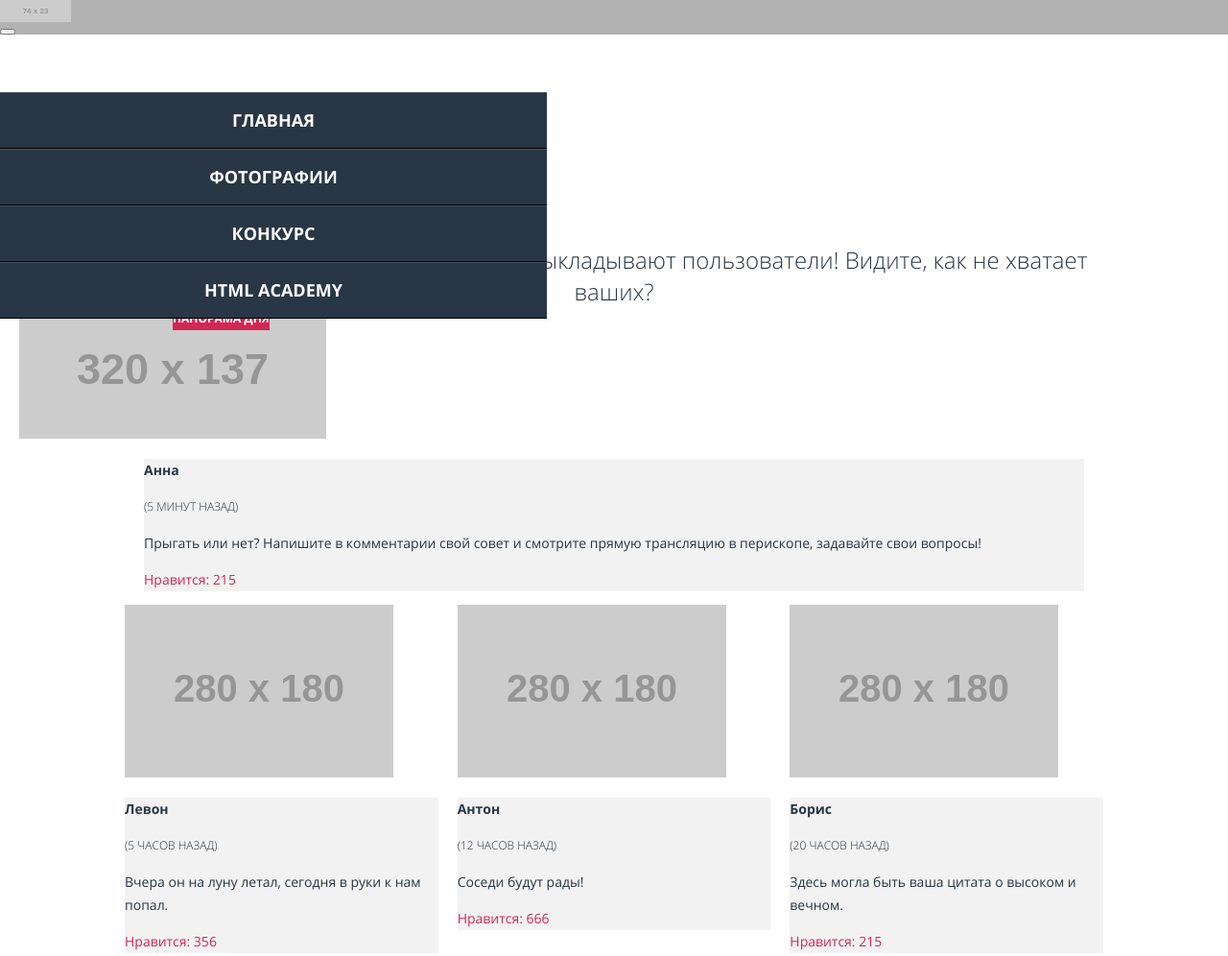
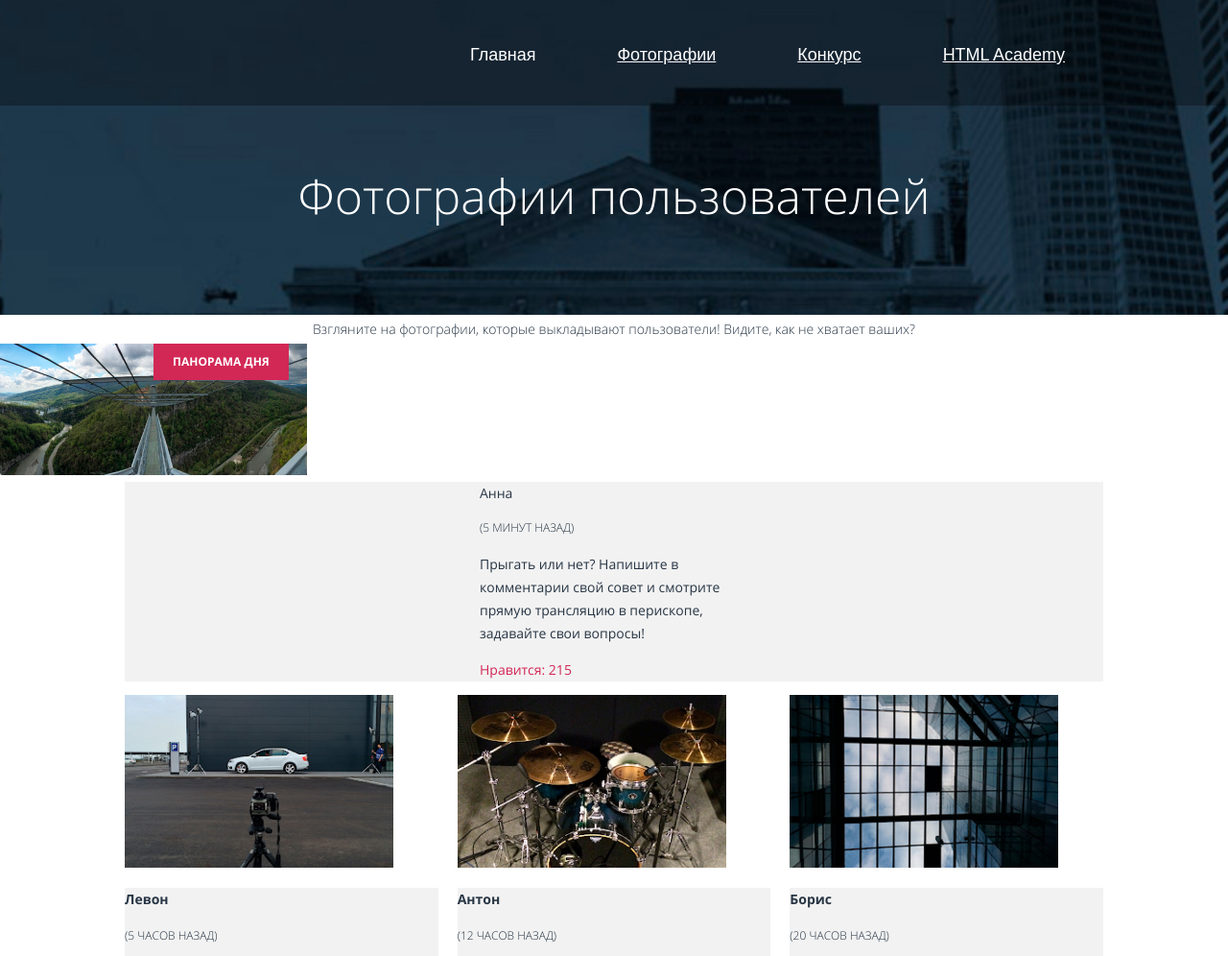
Before and after one commit to AnnaKorobova1989/461211-pink-21, a website: page source/catalog.html in a window 1280 px wide. Shown: the top 996 px of the page at 96% size. Drawn offline with nearby package versions, Linux system fonts and the light colour scheme; files that its build step writes are made by us from their sources; placeholder pictures from the web are drawn by us.

Commit message:
Стилизация страницы каталога. Начало

```diff
--- a/source/catalog.html
+++ b/source/catalog.html
@@ -8,35 +8,38 @@
   </head>
   <body class="page__body">
     <header class="page-header">
-      <div class="page-header__container">
-        <a class="page-header__logo logo" href="index.html">
-          <img class="logo__mobile" src="https://via.placeholder.com/74x23" width="74" height="23" alt="Логотип сайта Pink">
-        </a>
-        <nav class="main-nav">
-          <button class="main-nav__toggle" type="button">
+      <nav class="page-header__navigation main-nav main-nav--no-js">
+        <div class="main-nav__wrapper">
+          <div class="main-nav__header">
+              <p class="main-nav__logo">
+              <a href="index.html" class="main-nav__logo-link"></a>
+            </p>
+            <button class="main-nav__button button-open">
               <span class="visually-hidden">Открыть меню</span>
             </button>
-          <div class="main-nav__wrapper">
-            <ul class="main-nav__list site-list">
-              <li class="site-list__item site-list__item--active">
-                <a class="site-list__link" href="index.html">Главная</a>
+            <button class="main-nav__button button-close">
+              <span class="visually-hidden">Закрыть меню</span>
+            </button>
+          </div>
+        <ul class="main-nav__list">
+          <li class="main-nav__item item">
+            <a class="main-nav__link">Главная</a>
           </li>
-              <li class="site-list__item">
-                <a class="site-list__link" href="">Фотографии</a>
+          <li class="main-nav__item">
+            <a href="catalog.html" class="main-nav__link">Фотографии</a>
           </li>
-              <li class="site-list__item">
-                <a class="site-list__link" href="form.html">Конкурс</a>
+          <li class="main-nav__item">
+            <a href="form.html" class="main-nav__link">Конкурс</a>
           </li>
-              <li class="site-list__item">
-                <a class="site-list__link" href="https://htmlacademy.ru/">HTML Academy</a>
+          <li class="main-nav__item">
+            <a href="https://htmlacademy.ru/" class="main-nav__link">HTML Academy</a>
           </li>
         </ul>
       </div>
       </nav>
-    </div>
     </header>
     <main class="page-main">
-      <div class="main-header__wrapper">
+      <div class="main-header__title">
         <h1 class="main-header">Фотографии пользователей</h1>
       </div>
       <section class="gallery">
@@ -44,20 +47,22 @@
         <p class="gallery__slogan">Взгляните на фотографии, которые выкладывают пользователи! Видите, как не хватает ваших?</p>
         <article class="gallery__item">
           <figure class="gallery__figure gallery__figure--panorama">
-            <a class="gallery__panorama" href="">Панорама дня</a>
-            <img src="https://via.placeholder.com/320x137" width="320" height="137" alt="Панорама дня">
+            <div class="gallery__panorama" href="">Панорама дня</div>
+            <img src="img/panorama-mobile.jpg" width="320" height="137" alt="Панорама дня">
             <div class="gallery__description gallery__description--panorama">
+              <div class="gallery__description-panorama--wrapper"
                 <h3 class="gallery__description-header">Анна</h3>
                 <p class="gallery__description-text">(5 минут назад)</p>
                 <p class="gallery__description-content">Прыгать или нет? Напишите в комментарии свой совет и смотрите прямую трансляцию в перископе, задавайте свои вопросы!</p>
                 <p class="gallery__like-text">Нравится: 215</p>
+              </div>
             </div>
           </figure>
         </article>
         <div class="gallery__list container">
           <article class="gallery__article">
             <figure class="gallery__figure">
-              <img src="https://via.placeholder.com/280x180" width="280" height="180" alt="">
+              <img src="img/photo-1-mobile.jpg" width="280" height="180" alt="">
             </figure>
             <div class="gallery__description">
               <h3 class="gallery__description-header">Левон</h3>
@@ -68,7 +73,7 @@
           </article>
           <article class="gallery__article">
             <figure class="gallery__figure">
-              <img src="https://via.placeholder.com/280x180" width="280" height="180" alt="">
+              <img src="img/photo-2-mobile.jpg" width="280" height="180" alt="">
             </figure>
             <div class="gallery__description">
               <h3 class="gallery__description-header">Антон</h3>
@@ -79,7 +84,7 @@
           </article>
           <article class="gallery__article">
             <figure class="gallery__figure">
-              <img src="https://via.placeholder.com/280x180" width="280" height="180" alt="">
+              <img src="img/photo-3-mobile.jpg" width="280" height="180" alt="">
             </figure>
             <div class="gallery__description">
               <h3 class="gallery__description-header">Борис</h3>
@@ -90,7 +95,7 @@
           </article>
           <article class="gallery__article">
             <figure class="gallery__figure">
-              <img src="https://via.placeholder.com/280x180" width="280" height="180" alt="">
+              <img src="img/photo-4-mobile.jpg" width="280" height="180" alt="">
             </figure>
             <div class="gallery__description">
               <h3 class="gallery__description-header">Сергей</h3>
@@ -101,7 +106,7 @@
           </article>
           <article class="gallery__article">
             <figure class="gallery__figure">
-              <img src="https://via.placeholder.com/280x180" width="280" height="180" alt="">
+              <img src="img/photo-5-mobile.jpg" width="280" height="180" alt="">
             </figure>
             <div class="gallery__description">
               <h3 class="gallery__description-header">Максим</h3>
@@ -112,7 +117,7 @@
           </article>
           <article class="gallery__article">
             <figure class="gallery__figure">
-              <img src="https://via.placeholder.com/280x180" width="280" height="180" alt="">
+              <img src="img/photo-6-mobile.jpg" width="280" height="180" alt="">
             </figure>
             <div class="gallery__description">
               <h3 class="gallery__description-header">Надежда</h3>
@@ -128,7 +133,7 @@
       <section class="foto-redaction container">
         <h2 class="visually-hidden">Редактор фотографий</h2>
         <div class="foto-redaction__wrapper">
-          <img src="https://via.placeholder.com/280x374" width="280" height="374" alt="">
+          <img src="img/mobile-editor-photo.jpg" width="280" height="374" alt="">
           <div class="foto-redaction__panel">
             <div class="foto-redaction__crop"></div>
             <div class="foto-redaction__fill"></div>
@@ -149,27 +154,24 @@
         </div>
       </section>
     </main>
-    <footer class="footer container">
-      <a class="logo">
-        <img src="https://via.placeholder.com/145x40" width="145" height="40" alt="Логотип сайта Pink">
+    <footer class="footer">
+      <div class="footer__wrapper">
+        <a class="logo" href="">
+          <img src="img/footer-logo.svg" width="145" height="40" alt="Логотип сайта Pink">
         </a>
         <div class="footer__social">
-        <a class="footer__social--twitter" href="">
-          <img src="https://via.placeholder.com/48x48" width="48" height="48" alt="twitter">
-        </a>
-        <a class="footer__social--facebook" href="">
-          <img src="https://via.placeholder.com/48x48" width="48" height="48" alt="facebook">
-        </a>
-        <a class="footer__social--youtube" href="">
-          <img src="https://via.placeholder.com/48x48" width="48" height="48" alt="youtube">
-        </a>
+          <a class="footer__social-icon footer__social--twitter" href=""></a>
+          <a class="footer__social-icon footer__social--facebook" href=""></a>
+          <a class="footer__social-icon footer__social--youtube" href=""></a>
         </div>
         <div class="footer__copyright">
           <a class="footer__copyright--info" href="https://htmlacademy.ru/intensive/adaptive">Разработано</a>
           <a class="footer__logo" href="https://htmlacademy.ru/intensive/adaptive">
-          <img src="https://via.placeholder.com/27x34" width="27" height="34" alt="HTML academy logo">
+            <img src="img/academy.svg" width="27" height="34" alt="HTML academy logo">
           </a>
         </div>
+      </div>
     </footer>
+    <script src="js/script.js"></script>
   </body>
 </html>
--- a/source/less/blocks/gallery.less
+++ b/source/less/blocks/gallery.less
@@ -1,6 +1,6 @@
 .gallery__slogan {
-  font-size: 24px;
-  line-height: 33px;
+  font-size: 14px;
+  line-height: 30px;
   font-weight: 300;
   text-align: center;
 }
@@ -14,9 +14,12 @@
   display: block;
   font-size: 12px;
   line-height: 24px;
-  font-weight: 700;
+  font-weight: bold;
   background-color: @font-pink;
   text-transform: uppercase;
+  padding: 7px 20px;
+  box-sizing: border-box;
+  font-family: inherit;
 }
 
 .gallery__figure {
@@ -25,7 +28,18 @@
 
 .gallery__figure--panorama {
   position: relative;
+  margin: 0;
+}
+
+.gallery__description--panorama {
   margin: 0 20px;
+  margin-left: 0;
+}
+
+.gallery__description-panorama--wrapper {
+  width: 280px;
+  padding: 0 20px;
+  margin: 0 auto;
 }
 
 .gallery__description-header {
```
Also changed, not shown: source/img/mobile-editor-photo.jpg (added), source/img/panorama-mobile.jpg (added), source/img/photo-1-mobile.jpg (added), source/img/photo-2-mobile.jpg (added), source/img/photo-3-mobile.jpg (added), source/img/photo-4-mobile.jpg (added), source/img/photo-5-mobile.jpg (added), source/img/photo-6-mobile.jpg (added). Lines whose indentation alone changed are shown as unchanged.
